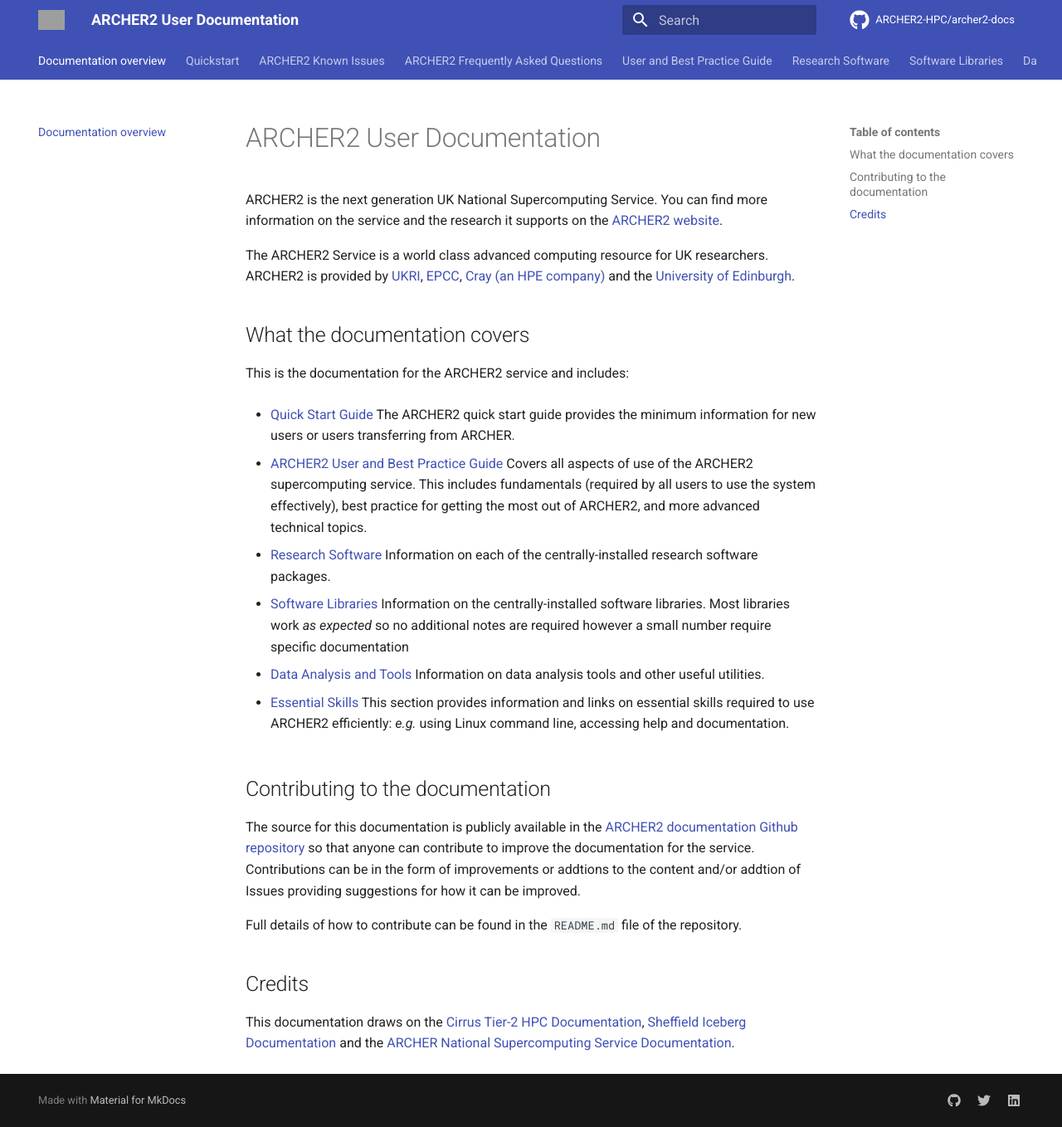
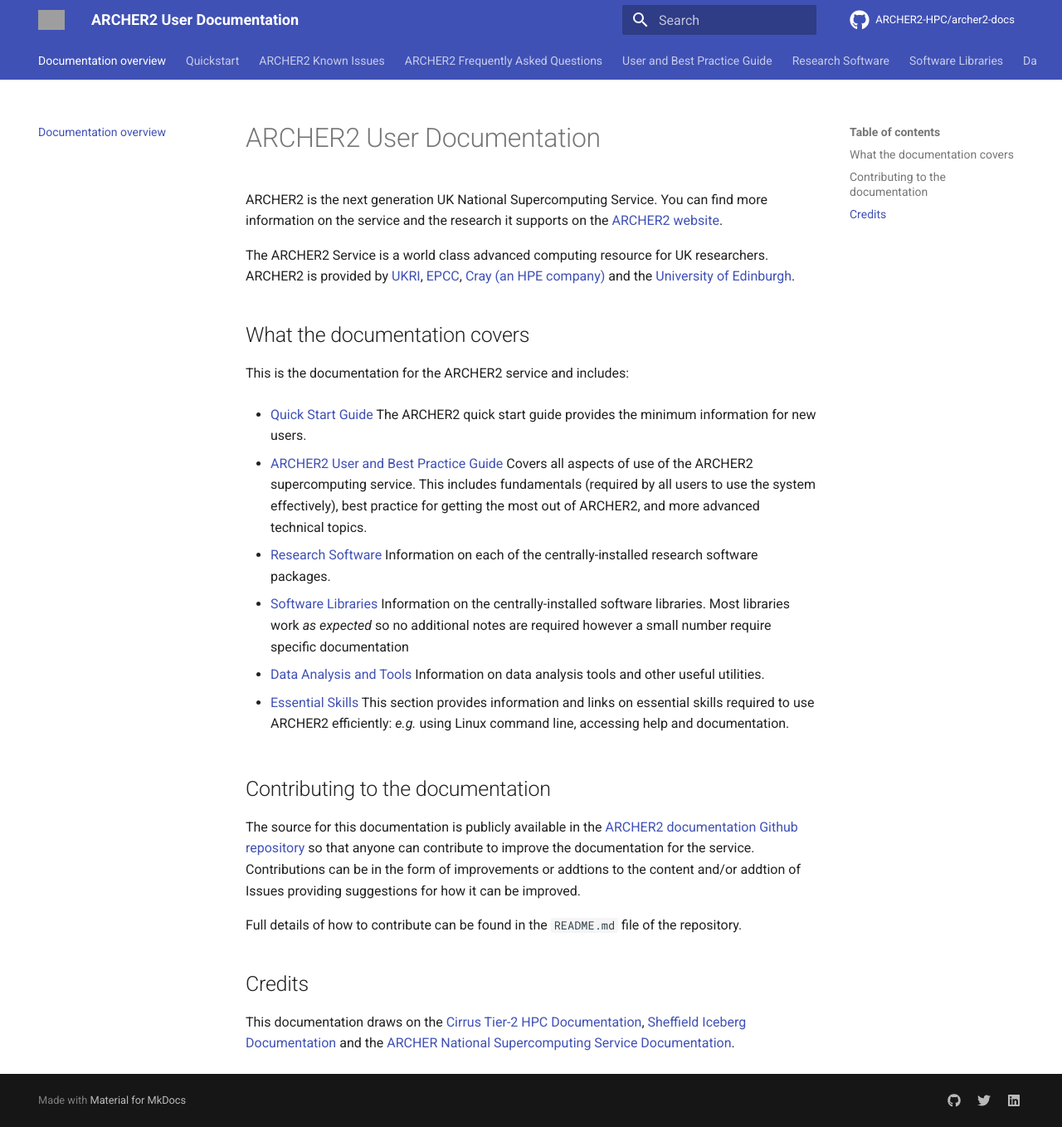
Before and after one commit to ARCHER2-HPC/archer2-docs, an MkDocs documentation site: the page built from docs/index.md, in a window 1280 px wide and 1358 px high. Shown: the whole window at 83% size. Built offline with MkDocs 1.6.1 and Material for MkDocs 9.7.7, drawn with Linux system fonts in a browser that asks for light colours; comment, search, counter and statistics services are not loaded; grey boxes are pictures that could not be loaded.

Commit message:
Removes reference to ARCHER

```diff
--- a/docs/index.md
+++ b/docs/index.md
@@ -16,7 +16,7 @@
 
   - [Quick Start Guide](quick-start/overview.md)
     The ARCHER2 quick start guide provides the minimum information for
-    new users or users transferring from ARCHER.
+    new users.
 
   - [ARCHER2 User and Best Practice Guide](user-guide/index.md)
     Covers all aspects of use of the ARCHER2 supercomputing service.
```
